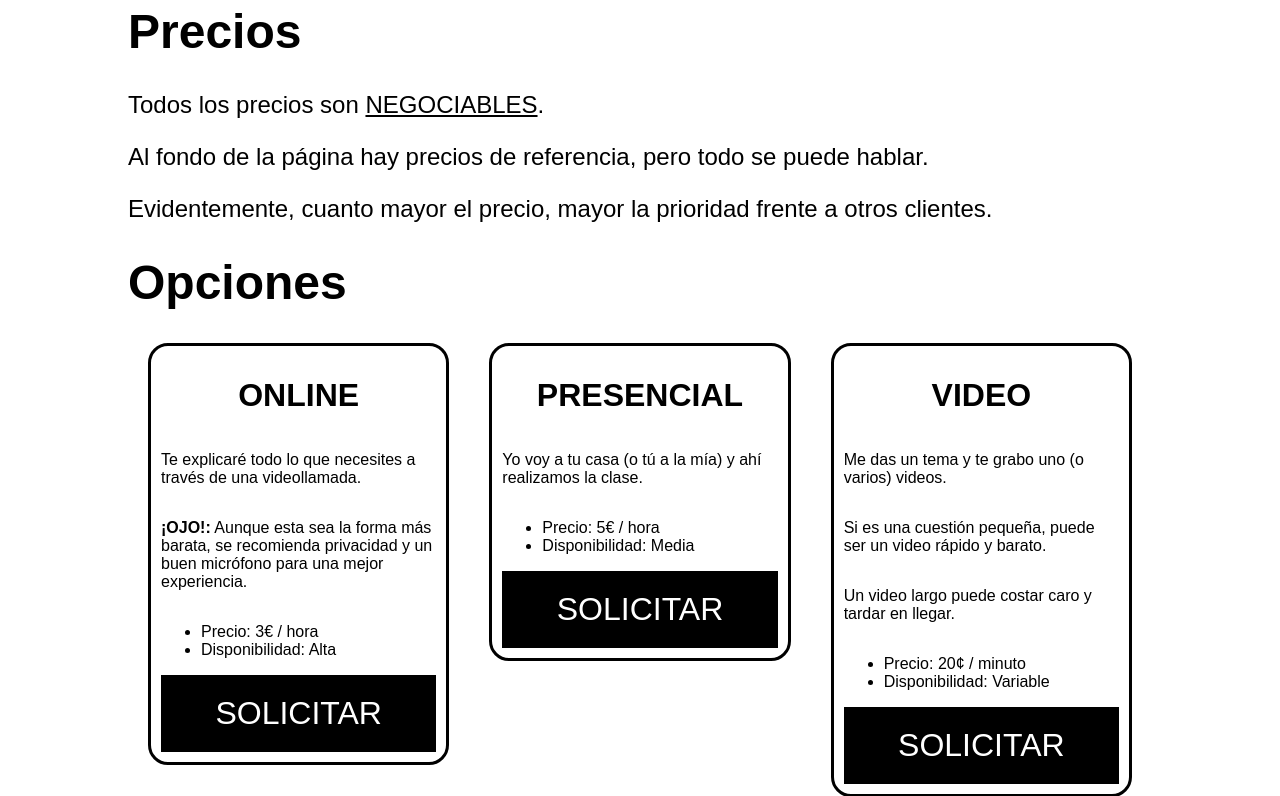
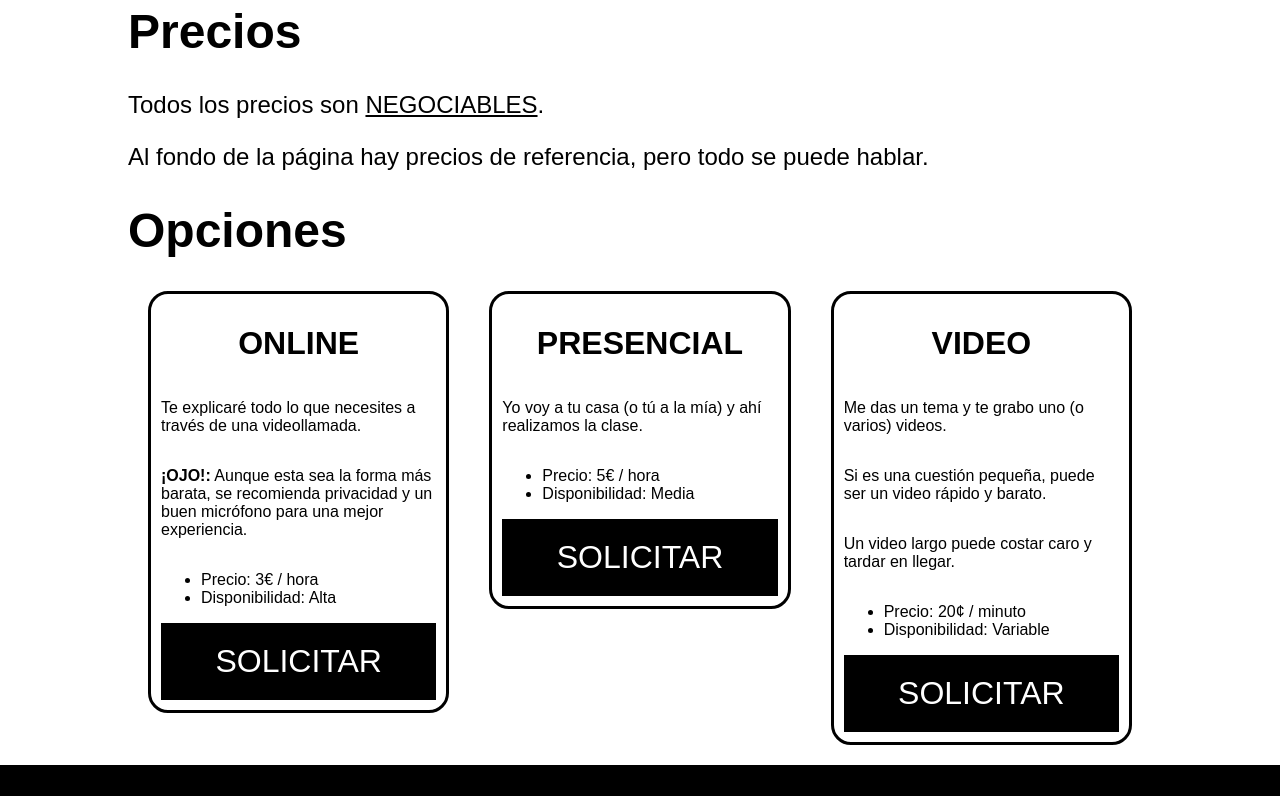
Before and after one commit to Erik-Lopez/eriklopez, a FastAPI app: page /clases in a window 1280 px wide. Shown: the part 513-1309 px from the top of the page. Run offline with FastAPI, Linux system fonts and the light colour scheme.

Commit message:
Remove dick message

```diff
--- a/templates/clases.html
+++ b/templates/clases.html
@@ -20,7 +20,6 @@
 	<h1 class="main__header">Precios</h1>
 	<p class="main__paragraph">Todos los precios son <u>NEGOCIABLES</u>.</p>
 	<p class="main__paragraph">Al fondo de la página hay precios de referencia, pero todo se puede hablar.</p>
-	<p class="main__paragraph">Evidentemente, cuanto mayor el precio, mayor la prioridad frente a otros clientes.</p>
 
 	<h1 class="main__header"></h1>
 	<h1 class="main__header">Opciones</h1>
```
